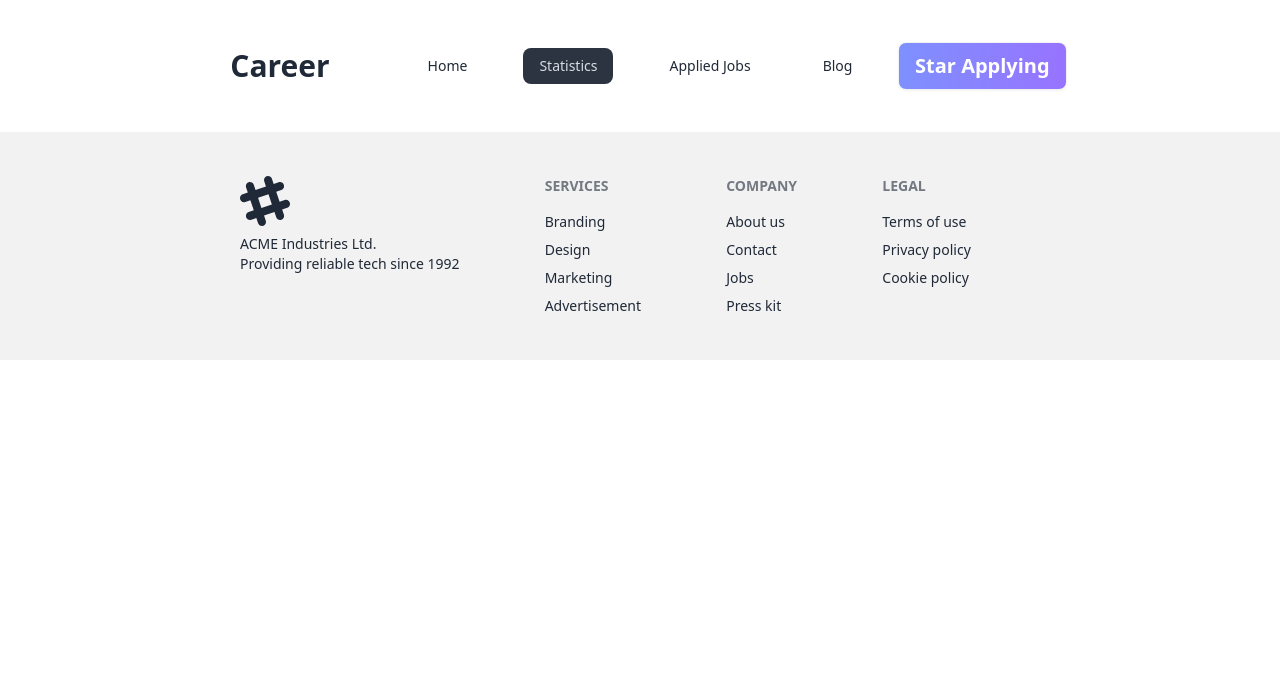
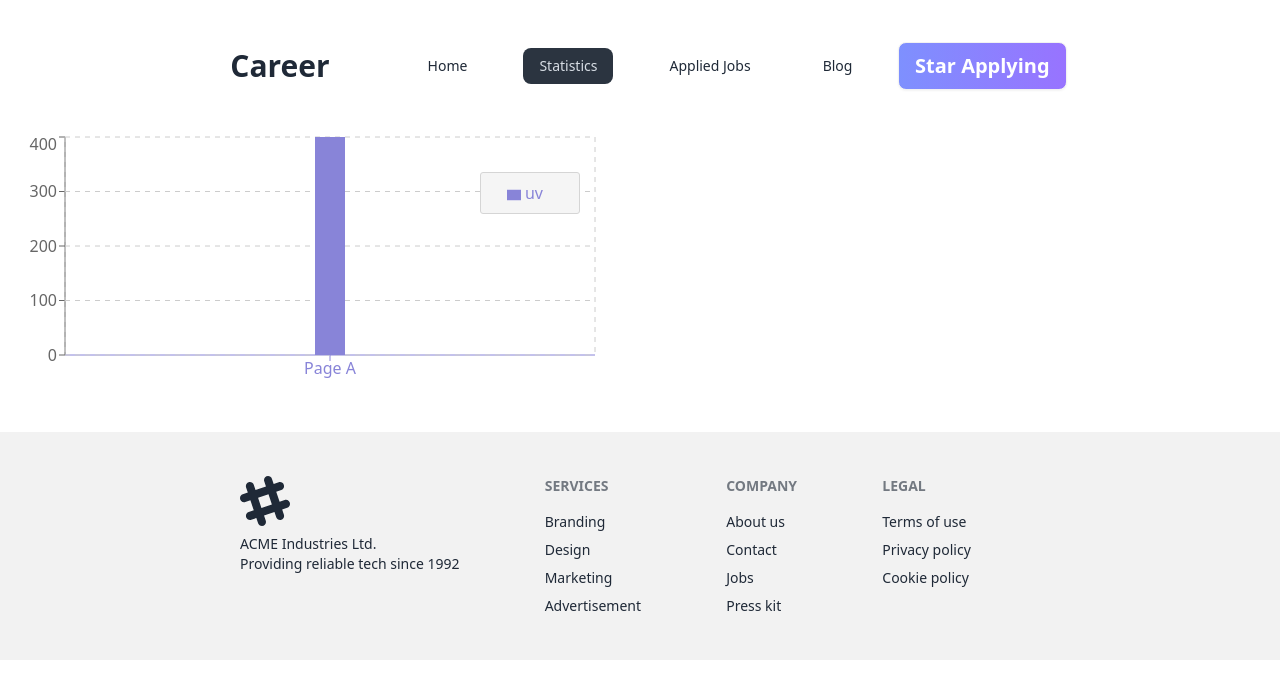
Before and after one commit to tahfeezmizan/career-website, a React (Vite) app: page /statistics in a window 1280 px wide. Shown: the top 698 px of the page. Built offline with nearby package versions, Linux system fonts and the light colour scheme.

Commit message:
added bar chart

```diff
--- a/package.json
+++ b/package.json
@@ -18,6 +18,7 @@
     "react-icons": "^5.0.1",
     "react-router-dom": "^6.22.3",
     "react-toastify": "^10.0.5",
+    "recharts": "^2.12.3",
     "sort-by": "^1.2.0"
   },
   "devDependencies": {
--- a/src/components/Statistics/Statistics.jsx
+++ b/src/components/Statistics/Statistics.jsx
@@ -1,10 +1,16 @@
-import React from 'react';
+import { BarChart, Bar, XAxis, YAxis, Tooltip, Legend, CartesianGrid } from 'recharts';
+const data = [{ name: 'Page A', uv: 400, pv: 2400, amt: 2400 }];
 
 const Statistics = () => {
     return (
-        <div>
-
-        </div>
+        <BarChart width={600} height={300} data={data}>
+            <XAxis dataKey="name" stroke="#8884d8" />
+            <YAxis />
+            <Tooltip wrapperStyle={{ width: 100, backgroundColor: '#ccc' }} />
+            <Legend width={100} wrapperStyle={{ top: 40, right: 20, backgroundColor: '#f5f5f5', border: '1px solid #d5d5d5', borderRadius: 3, lineHeight: '40px' }} />
+            <CartesianGrid stroke="#ccc" strokeDasharray="5 5" />
+            <Bar dataKey="uv" fill="#8884d8" barSize={30} />
+        </BarChart>
     );
 };
 
```
Also changed, not shown: 1 other file (tests, documents, lock files or other folders).
